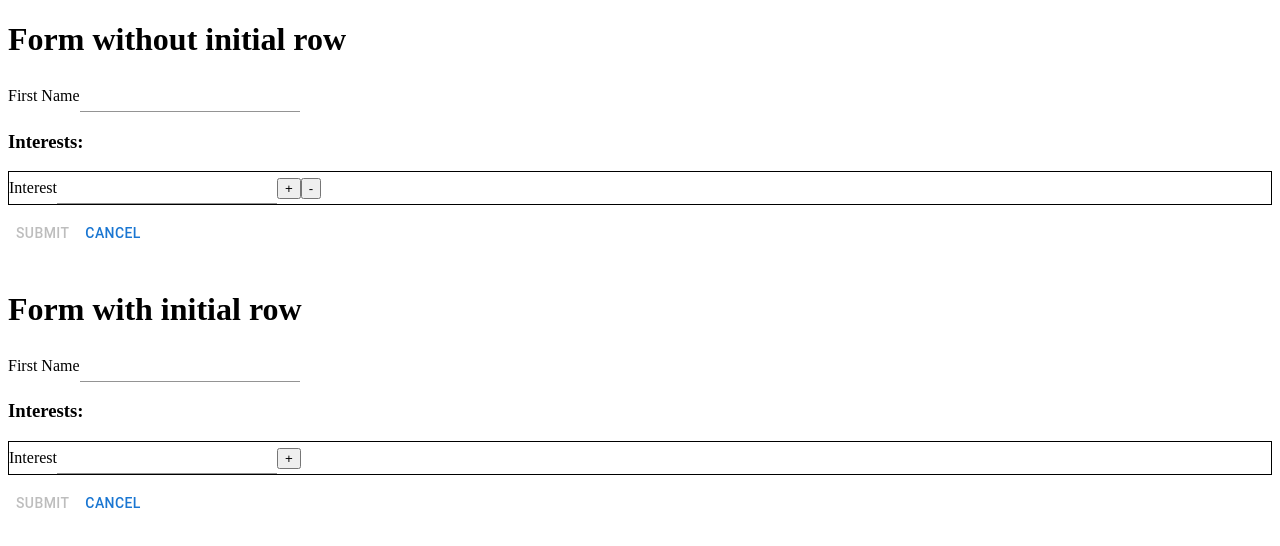
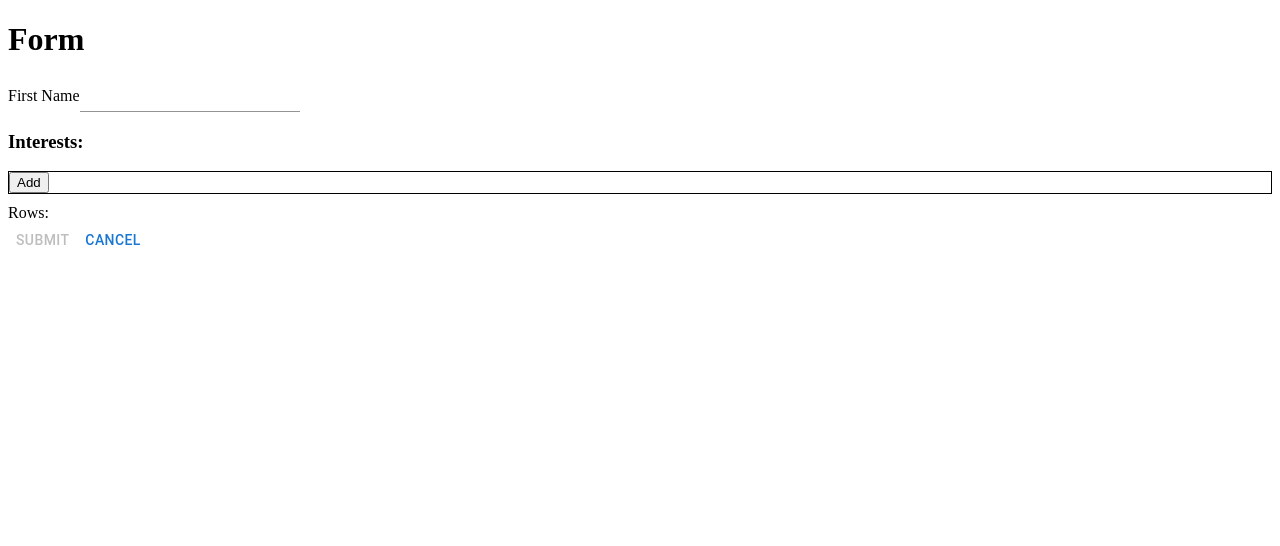
Before and after one commit to konradmi/nextjs-forms, a Next.js app: page /form-array in a window 1280 px wide. Shown: the top 546 px of the page. Built offline with nearby package versions, Linux system fonts and the light colour scheme.

Commit message:
change FormArray so that it handles children

```diff
--- a/app/form-array/FormArray.tsx
+++ b/app/form-array/FormArray.tsx
@@ -1,12 +1,11 @@
 'use client'
 
-import { useState } from 'react'
 import * as z from 'zod'
-import Input from '@mui/material/Input'
 
 import { ZodForm, FormInput, FormSubmitButton, FormCancelButton, FormArray } from '@/components/forms'
-import type { RowProps, InitialRowProps } from '@/components/forms/FormArray'
+import type { RowProps } from '@/components/forms/FormArray'
 import { nameCreator } from '@/components/forms/ZodForm'
+import { UseFieldArrayAppend, FieldValues } from 'react-hook-form'
 
 const schema = z.object({
   firstName: z.string().min(3, { message: 'Too short'}).max(20, { message: 'Too long'}),
@@ -15,14 +14,7 @@ const schema = z.object({
   }))
 })
 
-const initialValuesNoInitialRow = {
-  firstName: '',
-  interests: [{
-    name: '',
-  }],
-}
-
-const initialValuesWithInitialRow = {
+const initialValues = {
   firstName: '',
   interests: [],
 }
@@ -39,23 +31,12 @@ const Row = ({ setName, appendNewRow, removeCurrentRow, isLastRow }: RowProps) =
   )
 }
 
-const InitialRow = ({ appendNewRow }: InitialRowProps) => {
-  const [name, setName] = useState('')
-
-  const handleChange = (e: React.ChangeEvent<HTMLInputElement>) => {
-    setName(e.target.value)
-  }
-
-  const handleClick = () => {
-    appendNewRow({ name })
-    setName('')
-  }
+const AddRow = ({ append }: { append: UseFieldArrayAppend<FieldValues>}) => {
+  const handleClick = () => append({ name: '' })
 
   return (
     <div style={{border: '1px solid black', marginBottom: 10}}>
-      <label htmlFor='name'>Interest</label>
-      <Input onChange={handleChange} value={name}/>
-      <button type='button' onClick={handleClick}>+</button>
+      <button type='button' onClick={handleClick}>Add</button>
     </div>
   )
 }
@@ -69,27 +50,26 @@ const FormWithArray = () => {
 
   return (
     <>
-      <h1>Form without initial row</h1>
-      <ZodForm initialValues={initialValuesNoInitialRow} onSubmit={handleSubmit} schema={schema}>
+    <h1>Form</h1>
+      <ZodForm initialValues={initialValues} onSubmit={handleSubmit} schema={schema}>
       <div>
         <label htmlFor='firstName'>First Name</label>
         <FormInput name={getName('firstName')}/>
       </div>
       <h3>Interests: </h3>
-      <FormArray name={getName('interests')} row={Row}/>
-
-      <FormSubmitButton label='Submit'/>
-      <FormCancelButton/>
-    </ZodForm>
-    <br/>
-    <h1>Form with initial row</h1>
-      <ZodForm initialValues={initialValuesWithInitialRow} onSubmit={handleSubmit} schema={schema}>
-      <div>
-        <label htmlFor='firstName'>First Name</label>
-        <FormInput name={getName('firstName')}/>
-      </div>
-      <h3>Interests: </h3>
-      <FormArray name={getName('interests')} row={Row} initialRow={InitialRow}/>
+      <FormArray name={getName('interests')} row={Row}>
+        {
+          (append, _, rows) => {
+            return (
+              <>
+                <AddRow append={append}/>
+                <div>Rows:</div>
+                {rows}
+              </>
+            )
+          }
+        }
+      </FormArray>
 
       <FormSubmitButton label='Submit'/>
       <FormCancelButton/>
--- a/components/forms/FormArray.tsx
+++ b/components/forms/FormArray.tsx
@@ -3,6 +3,9 @@ import React from 'react'
 import {
   useFormContext,
   useFieldArray,
+  UseFieldArrayAppend,
+  UseFieldArrayRemove,
+  FieldValues,
 } from 'react-hook-form'
 
 export type RowProps = {
@@ -12,15 +15,13 @@ export type RowProps = {
   isLastRow: boolean
 }
 
-export type InitialRowProps = Pick<RowProps, 'appendNewRow'>
-
 type FormArrayProps = {
   name: string
   row: (props: RowProps) => JSX.Element
-  initialRow?: (props: InitialRowProps) => JSX.Element
+  children: (append: UseFieldArrayAppend<FieldValues>, remove: UseFieldArrayRemove, rows: JSX.Element[]) => JSX.Element
 }
 
-const FormArray = ({ name, row: Row, initialRow: InitialRow }: FormArrayProps) => {
+const FormArray = ({ name, row: Row, children  }: FormArrayProps) => {
   const { control } = useFormContext()
   const { fields, append, remove } = useFieldArray({
     control,
@@ -33,10 +34,11 @@ const FormArray = ({ name, row: Row, initialRow: InitialRow }: FormArrayProps) =
 
   const setName = (index: number) => (rowName: string) => `${name}.${index}.${rowName}`
 
+  const rows = fields.map((field, index) => <Row key={field.id} setName={setName(index)} removeCurrentRow={removeRow(index)} appendNewRow={appendNewRow} isLastRow={fields.length - 1 === index}/>)
+
   return (
     <>
-      { InitialRow && <InitialRow appendNewRow={appendNewRow}/> }
-      { fields.map((field, index) => <Row key={field.id} setName={setName(index)} removeCurrentRow={removeRow(index)} appendNewRow={appendNewRow} isLastRow={fields.length - 1 === index}/>) }
+      { children(append, remove, rows) }
     </>
   )
 }
```
